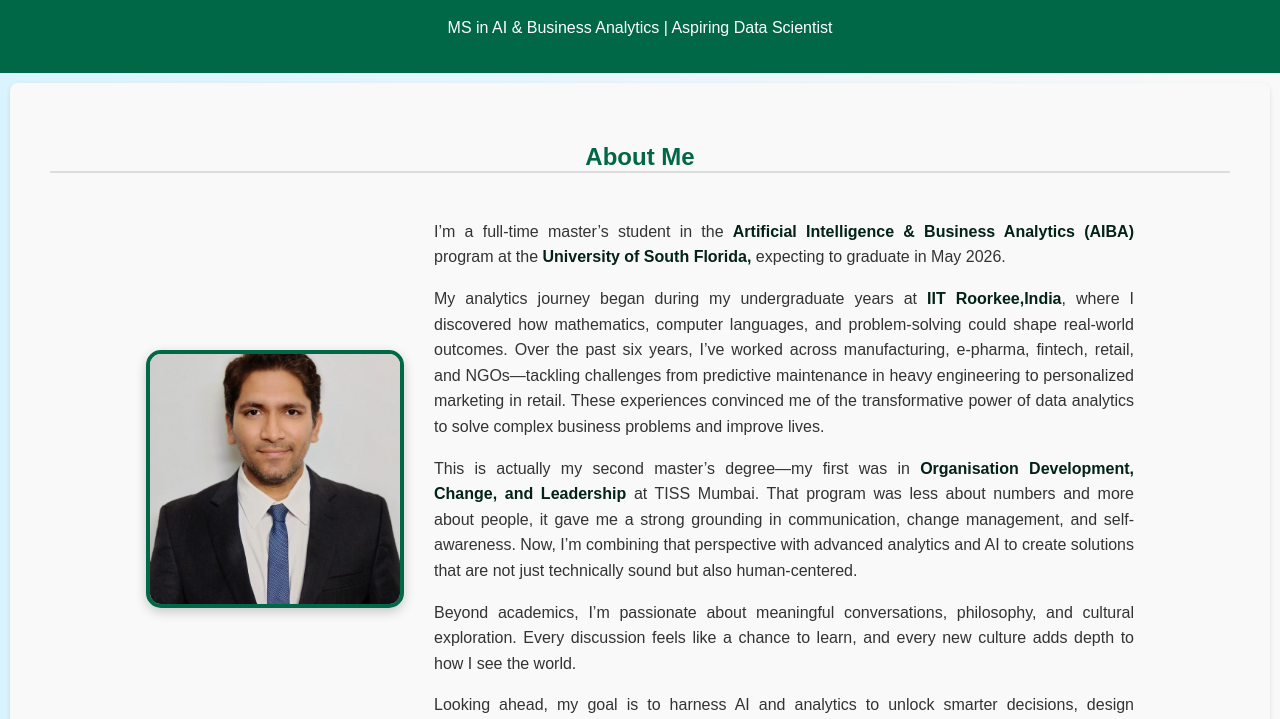
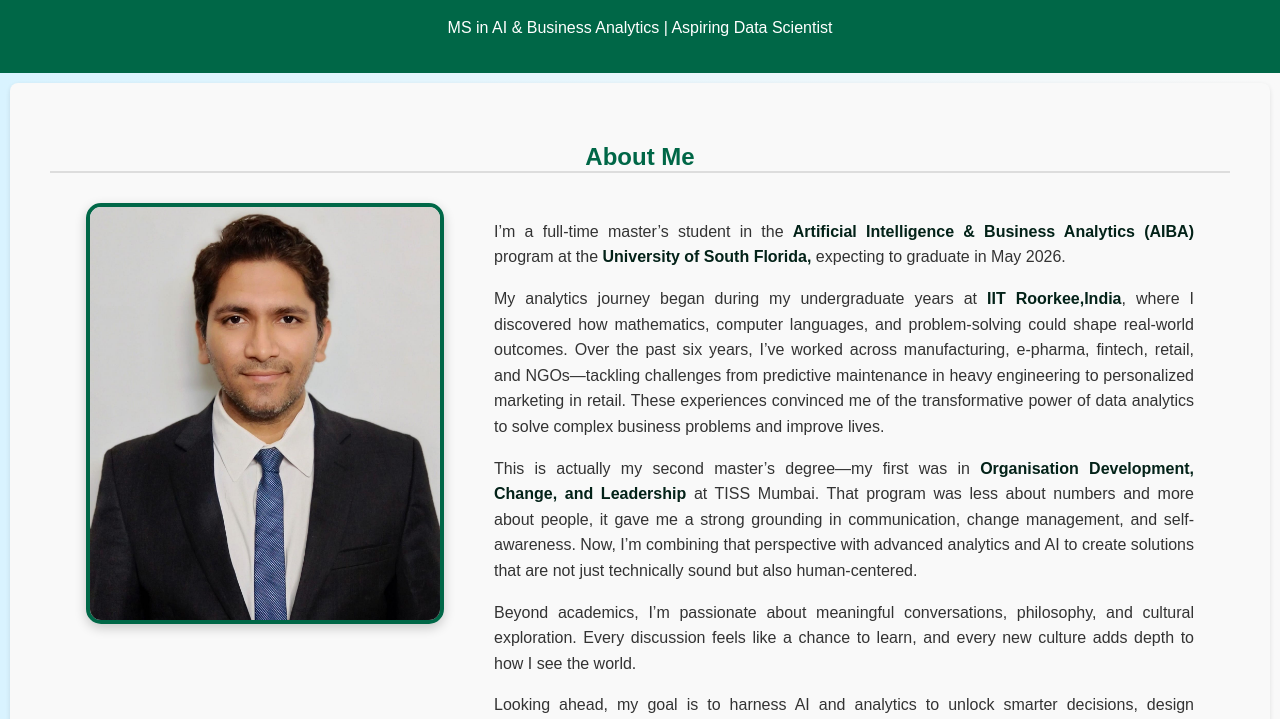
Before and after one commit to mudejayaprakash/portfolio-mudejayaprakashnaik, a plain HTML site: page index.html in a window 1280 px wide. Shown: the part 81-800 px from the top of the page. Drawn offline with Linux system fonts and the light colour scheme.

Commit message:
Updated picture size

```diff
--- a/style.css
+++ b/style.css
@@ -32,15 +32,15 @@ header {
 
 .about-container {
   display: flex;
-  align-items: center;
+  align-items: flex-start;
   justify-content: center;
-  gap: 30px;
+  gap: 50px;
   flex-wrap: wrap; /* mobile-friendly */
 }
 
 .about-image img {
-  width: 250px;
-  height: 250px;
+  width: 350px;
+  height: auto;
   object-fit: cover;
   border-radius: 15px;          /* circular image */
   border: 4px solid #006747;   /* USF green border */
```
